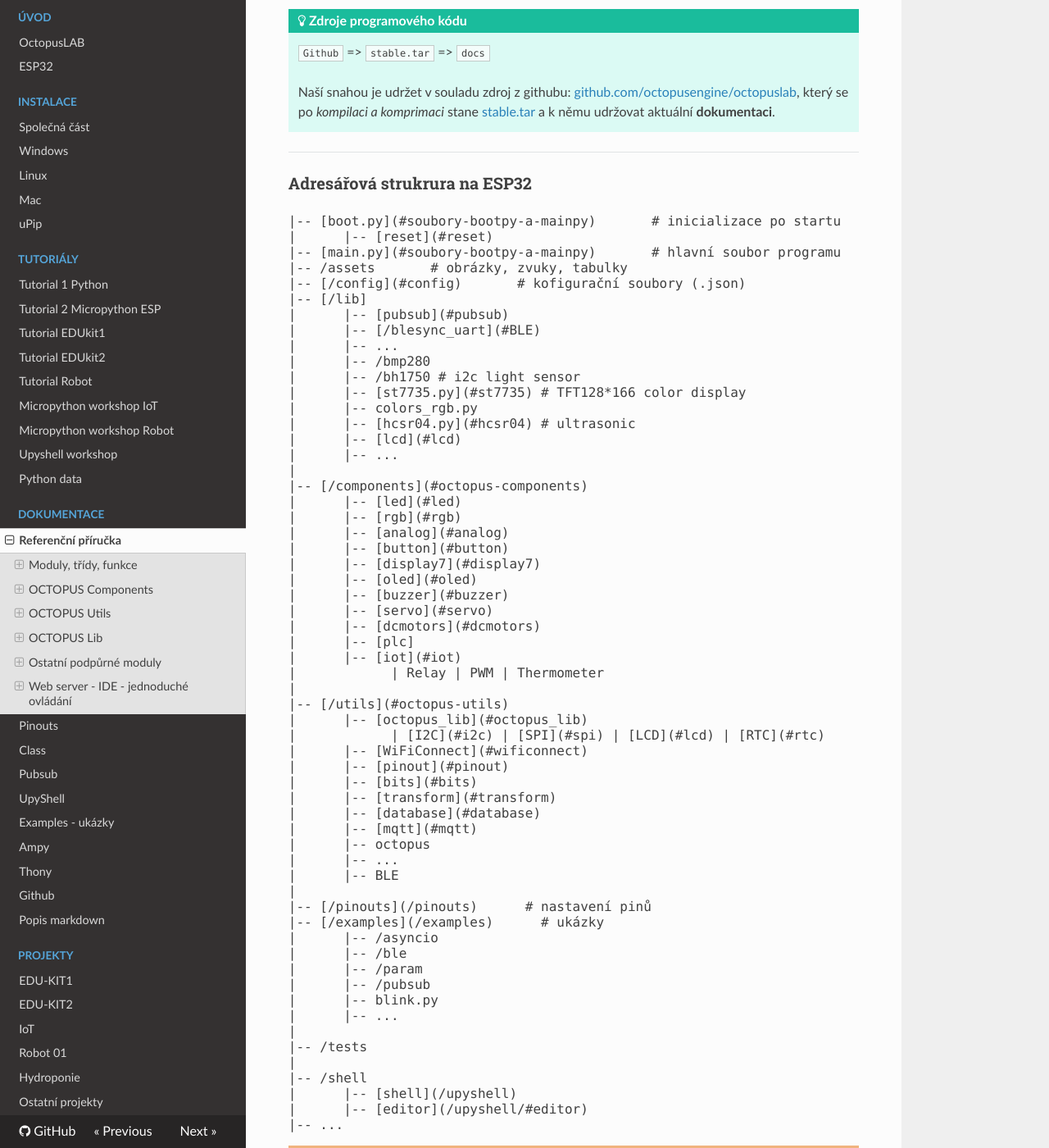
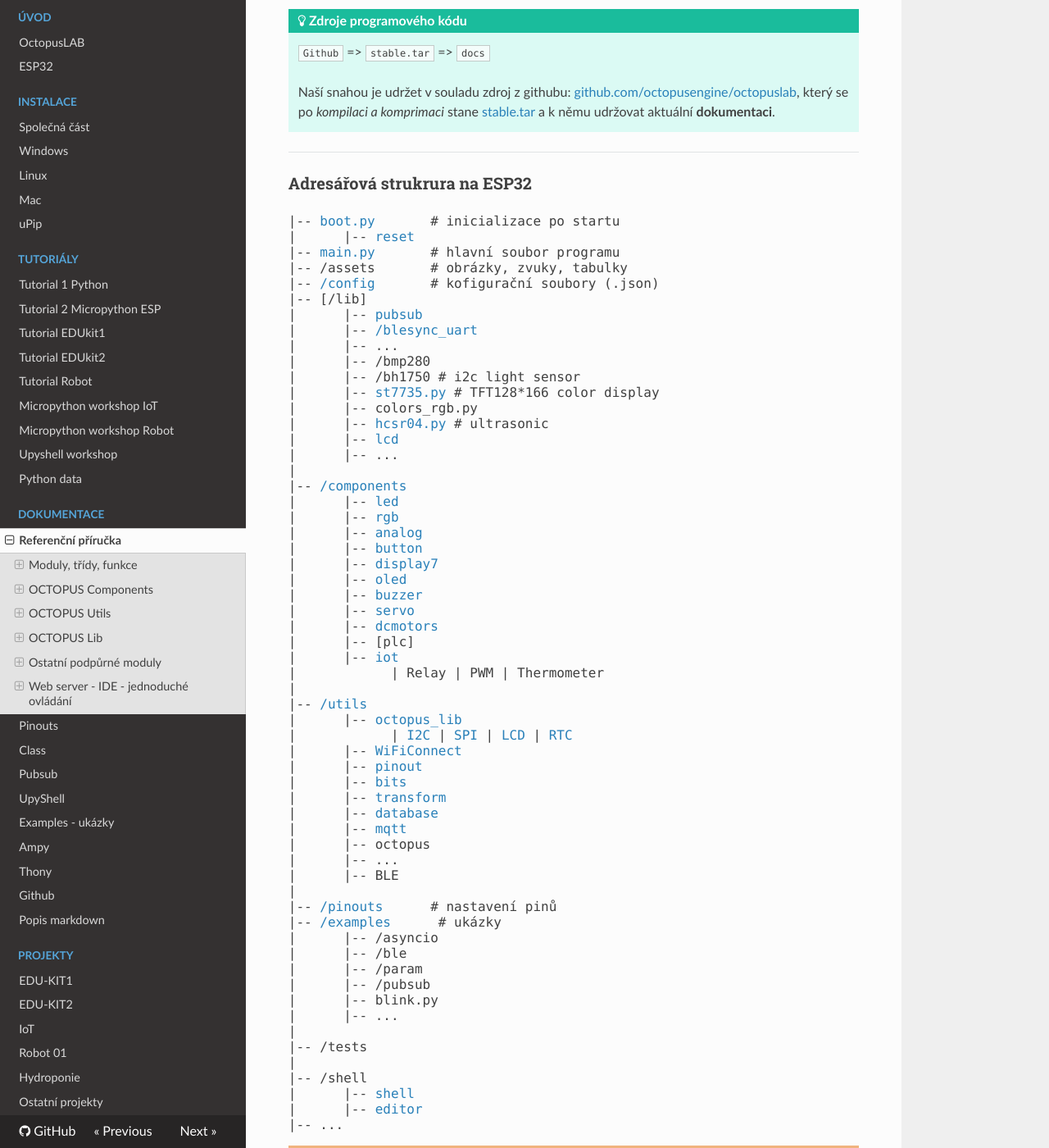
Before and after one commit to octopuslab-cz/docs_octopuslab_cz, an MkDocs documentation site: the page built from docs/basicdoc.md, in a window 1280 px wide and 1400 px high, scrolled down 1078 px. Shown: the whole window at 82% size. Built offline with MkDocs 1.6.1, drawn with Linux system fonts in a browser that asks for light colours; nearby versions of some CDN libraries; some of the changed lines change nothing that is shown.

Commit message:
fixing links in preformatted text

```diff
--- a/docs/basicdoc.md
+++ b/docs/basicdoc.md
@@ -45,52 +45,52 @@ Jednotlivé moduly - knihovny (podprogramy, třídy) jsme rozdělili do několik
 ### Adresářová strukrura na ESP32
 
 <pre>
-|-- [boot.py](#soubory-bootpy-a-mainpy)       # inicializace po startu
-|      |-- [reset](#reset)
-|-- [main.py](#soubory-bootpy-a-mainpy)       # hlavní soubor programu
+|-- <a href="#soubory-bootpy-a-mainpy">boot.py</a>       # inicializace po startu
+|      |-- <a href="#reset">reset</a>
+|-- <a href="#soubory-bootpy-a-mainpy">main.py</a>       # hlavní soubor programu
 |-- /assets       # obrázky, zvuky, tabulky
-|-- [/config](#config)       # kofigurační soubory (.json)
+|-- <a href="#config">/config</a>       # kofigurační soubory (.json)
 |-- [/lib]
-|      |-- [pubsub](#pubsub)
-|      |-- [/blesync_uart](#BLE)
+|      |-- <a href="#pubsub">pubsub</a>
+|      |-- <a href="#BLE">/blesync_uart</a>
 |      |-- ...
 |      |-- /bmp280
 |      |-- /bh1750 # i2c light sensor
-|      |-- [st7735.py](#st7735) # TFT128*166 color display
+|      |-- <a href="#st7735">st7735.py</a> # TFT128*166 color display
 |      |-- colors_rgb.py
-|      |-- [hcsr04.py](#hcsr04) # ultrasonic
-|      |-- [lcd](#lcd)
+|      |-- <a href="#hcsr04">hcsr04.py</a> # ultrasonic
+|      |-- <a href="#lcd">lcd</a>
 |      |-- ...
 |
-|-- [/components](#octopus-components)
-|      |-- [led](#led)
-|      |-- [rgb](#rgb)
-|      |-- [analog](#analog)
-|      |-- [button](#button)
-|      |-- [display7](#display7)
-|      |-- [oled](#oled)
-|      |-- [buzzer](#buzzer)
-|      |-- [servo](#servo)
-|      |-- [dcmotors](#dcmotors)
+|-- <a href="#octopus-components">/components</a>
+|      |-- <a href="#led">led</a>
+|      |-- <a href="#rgb">rgb</a>
+|      |-- <a href="#analog">analog</a>
+|      |-- <a href="#button">button</a>
+|      |-- <a href="#display7">display7</a>
+|      |-- <a href="#oled">oled</a>
+|      |-- <a href="#buzzer">buzzer</a>
+|      |-- <a href="#servo">servo</a>
+|      |-- <a href="#dcmotors">dcmotors</a>
 |      |-- [plc]
-|      |-- [iot](#iot)
+|      |-- <a href="#iot">iot</a>
 |            | Relay | PWM | Thermometer
 |
-|-- [/utils](#octopus-utils)
-|      |-- [octopus_lib](#octopus_lib)
-|            | [I2C](#i2c) | [SPI](#spi) | [LCD](#lcd) | [RTC](#rtc)
-|      |-- [WiFiConnect](#wificonnect)
-|      |-- [pinout](#pinout)
-|      |-- [bits](#bits)
-|      |-- [transform](#transform)
-|      |-- [database](#database)
-|      |-- [mqtt](#mqtt)
+|-- <a href="#octopus-utils">/utils</a>
+|      |-- <a href="#octopus_lib">octopus_lib</a>
+|            | <a href="#i2c">I2C</a> | <a href="#spi">SPI</a> | <a href="#lcd">LCD</a> | <a href="#rtc">RTC</a>
+|      |-- <a href="#wificonnect">WiFiConnect</a>
+|      |-- <a href="#pinout">pinout</a>
+|      |-- <a href="#bits">bits</a>
+|      |-- <a href="#transform">transform</a>
+|      |-- <a href="#database">database</a>
+|      |-- <a href="#mqtt">mqtt</a>
 |      |-- octopus
 |      |-- ...
 |      |-- BLE
 |
-|-- [/pinouts](/pinouts)      # nastavení pinů
-|-- [/examples](/examples)      # ukázky
+|-- <a href="/pinouts">/pinouts</a>      # nastavení pinů
+|-- <a href="/examples">/examples</a>      # ukázky
 |      |-- /asyncio
 |      |-- /ble
 |      |-- /param
@@ -101,8 +101,8 @@ Jednotlivé moduly - knihovny (podprogramy, třídy) jsme rozdělili do několik
 |-- /tests
 |
 |-- /shell
-|      |-- [shell](/upyshell)
-|      |-- [editor](/upyshell/#editor)
+|      |-- <a href="/upyshell">shell</a>
+|      |-- <a href="/upyshell/#editor">editor</a>
 |-- ...
 </pre>
 
```
